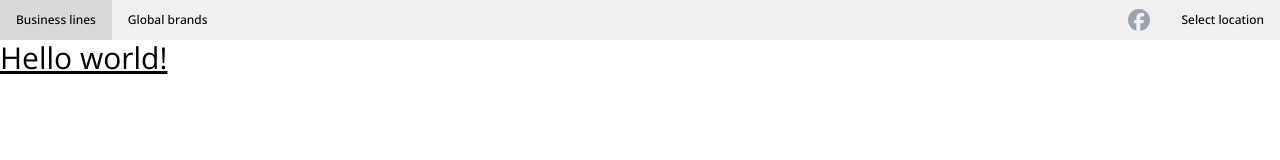
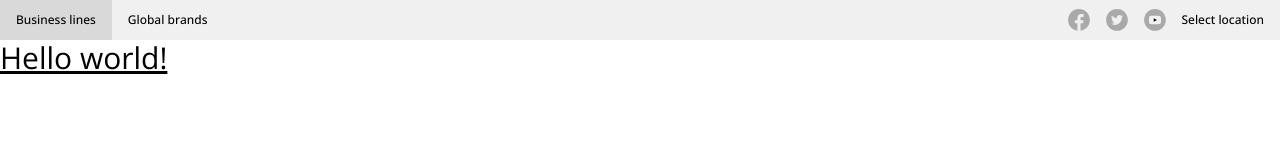
Before and after one commit to ElJefe111944/Esso-Clone, a Vue app: page / in a window 1280 px wide. Shown: the top 160 px of the page. Built offline with nearby package versions, Linux system fonts and the light colour scheme.

Commit message:
Social media icons to desktop nav

```diff
--- a/src/components/TopNav.vue
+++ b/src/components/TopNav.vue
@@ -8,9 +8,15 @@
             <!-- social -->
             <div class="flex text-xs">
                 <!-- desktop icons -->
-                <div class="hidden lg:flex items-center">
-                    <a class="pt-3 pb-3 px-4 font-medium hover:bg-hoverGray" href="#">
+                <div class="hidden lg:flex items-center gap-4">
+                    <a href="#">
                         <FacebookIcon />
+                    </a>
+                    <a href="#">
+                        <TwitterIcon />
+                    </a>
+                    <a href="#">
+                        <YoutubeIcon />
                     </a>
                 </div>
                 <!-- mobile icons -->
@@ -31,5 +37,7 @@
 <script setup>
 import TopNavLink from '../ui/slots/TopNavLink.vue';
 import FacebookIcon from '../ui/icons/FacebookIcon.vue';
+import TwitterIcon from '../ui/icons/TwitterIcon.vue';
+import YoutubeIcon from '../ui/icons/YoutubeIcon.vue';
 
 </script>
--- a/src/ui/icons/FacebookIcon.vue
+++ b/src/ui/icons/FacebookIcon.vue
@@ -1,6 +1,15 @@
 <template>
-    <svg xmlns="http://www.w3.org/2000/svg" class="fill-gray-400" viewBox="0 0 512 512" height="22" width="22">
-        <path
-            d="M512 256C512 114.6 397.4 0 256 0S0 114.6 0 256C0 376 82.7 476.8 194.2 504.5V334.2H141.4V256h52.8V222.3c0-87.1 39.4-127.5 125-127.5c16.2 0 44.2 3.2 55.7 6.4V172c-6-.6-16.5-1-29.6-1c-42 0-58.2 15.9-58.2 57.2V256h83.6l-14.4 78.2H287V510.1C413.8 494.8 512 386.9 512 256h0z" />
+    <svg class="fill-primaryGrayIcons" xmlns="http://www.w3.org/2000/svg" xmlns:xlink="http://www.w3.org/1999/xlink" version="1.1" width="22"
+        height="22" viewBox="0 0 256 256" xml:space="preserve">
+
+        <defs>
+        </defs>
+        <g style="stroke: none; stroke-width: 0; stroke-dasharray: none; stroke-linecap: butt; stroke-linejoin: miter; stroke-miterlimit: 10; fill: none; fill-rule: nonzero; opacity: 1;"
+            transform="translate(1.4065934065934016 1.4065934065934016) scale(2.81 2.81)">
+            <path
+                d="M 45 -0.228 c -24.853 0 -45 20.25 -45 45.229 c 0 22.806 16.797 41.66 38.633 44.77 V 58.779 h -10.64 V 46.328 h 10.64 v -9.182 c 0 -10.656 6.441 -16.458 15.849 -16.458 c 4.506 0 8.38 0.339 9.508 0.491 v 11.136 l -6.525 0.003 c -5.116 0 -6.107 2.457 -6.107 6.061 v 7.949 h 12.202 l -1.589 12.451 H 51.359 v 30.993 C 73.199 86.666 90 67.81 90 45.001 C 90 20.022 69.853 -0.228 45 -0.228 z"
+                style="stroke: none; stroke-width: 1; stroke-dasharray: none; stroke-linecap: butt; stroke-linejoin: miter; stroke-miterlimit: 10; fill: rgb(169,169,169); fill-rule: nonzero; opacity: 1;"
+                transform=" matrix(1 0 0 1 0 0) " stroke-linecap="round" />
+        </g>
     </svg>
 </template>
--- /dev/null
+++ b/src/ui/icons/TwitterIcon.vue
@@ -0,0 +1,15 @@
+<template>
+    <svg xmlns="http://www.w3.org/2000/svg" xmlns:xlink="http://www.w3.org/1999/xlink" version="1.1" width="22"
+        height="22" viewBox="0 0 256 256" xml:space="preserve">
+
+        <defs>
+        </defs>
+        <g style="stroke: none; stroke-width: 0; stroke-dasharray: none; stroke-linecap: butt; stroke-linejoin: miter; stroke-miterlimit: 10; fill: none; fill-rule: nonzero; opacity: 1;"
+            transform="translate(1.4065934065934016 1.4065934065934016) scale(2.81 2.81)">
+            <path
+                d="M 45 0 C 20.147 0 0 20.147 0 45 c 0 24.853 20.147 45 45 45 c 24.853 0 45 -20.147 45 -45 C 90 20.147 69.853 0 45 0 z M 64.882 34.804 c 0.02 0.44 0.029 0.882 0.029 1.326 c 0 13.555 -10.318 29.187 -29.187 29.187 c -5.794 0 -11.185 -1.698 -15.725 -4.608 c 0.803 0.095 1.619 0.142 2.447 0.142 c 4.806 0 9.229 -1.64 12.741 -4.391 c -4.49 -0.084 -8.277 -3.049 -9.583 -7.125 c 0.625 0.12 1.268 0.185 1.928 0.185 c 0.936 0 1.843 -0.126 2.704 -0.361 c -4.693 -0.941 -8.23 -5.088 -8.23 -10.057 c 0 -0.045 0 -0.088 0.002 -0.131 c 1.383 0.769 2.964 1.231 4.646 1.283 c -2.754 -1.838 -4.565 -4.98 -4.565 -8.539 c 0 -1.879 0.507 -3.64 1.389 -5.156 c 5.059 6.207 12.619 10.289 21.144 10.718 c -0.176 -0.751 -0.266 -1.534 -0.266 -2.339 c 0 -5.663 4.594 -10.258 10.26 -10.258 c 2.95 0 5.616 1.247 7.488 3.241 c 2.337 -0.46 4.531 -1.315 6.514 -2.49 c -0.767 2.395 -2.393 4.405 -4.511 5.675 c 2.075 -0.248 4.053 -0.798 5.891 -1.615 C 68.626 31.55 66.885 33.357 64.882 34.804 z"
+                style="stroke: none; stroke-width: 1; stroke-dasharray: none; stroke-linecap: butt; stroke-linejoin: miter; stroke-miterlimit: 10; fill: rgb(169,169,169); fill-rule: nonzero; opacity: 1;"
+                transform=" matrix(1 0 0 1 0 0) " stroke-linecap="round" />
+        </g>
+    </svg>
+</template>
--- /dev/null
+++ b/src/ui/icons/YoutubeIcon.vue
@@ -0,0 +1,18 @@
+<template>
+    <svg class="flex" xmlns="http://www.w3.org/2000/svg" xmlns:xlink="http://www.w3.org/1999/xlink" version="1.1" width="22"
+        height="22" viewBox="0 0 256 256" xml:space="preserve">
+
+        <defs>
+        </defs>
+        <g style="stroke: none; stroke-width: 0; stroke-dasharray: none; stroke-linecap: butt; stroke-linejoin: miter; stroke-miterlimit: 10; fill: none; fill-rule: nonzero; opacity: 1;"
+            transform="translate(1.4065934065934016 1.4065934065934016) scale(2.81 2.81)">
+            <polygon points="40,52.5 52.99,45 40,37.5 "
+                style="stroke: none; stroke-width: 1; stroke-dasharray: none; stroke-linecap: butt; stroke-linejoin: miter; stroke-miterlimit: 10; fill: rgb(0,0,0); fill-rule: nonzero; opacity: 1;"
+                transform="  matrix(1 0 0 1 0 0) " />
+            <path
+                d="M 45 0 C 20.147 0 0 20.147 0 45 c 0 24.853 20.147 45 45 45 c 24.853 0 45 -20.147 45 -45 C 90 20.147 69.853 0 45 0 z M 68.955 57.035 c -0.575 2.151 -2.269 3.845 -4.421 4.42 C 60.635 62.5 45 62.5 45 62.5 s -15.635 0 -19.535 -1.045 c -2.151 -0.575 -3.846 -2.269 -4.421 -4.42 C 20 53.135 20 45 20 45 s 0 -8.135 1.045 -12.035 c 0.575 -2.151 2.269 -3.846 4.421 -4.421 C 29.365 27.5 45 27.5 45 27.5 s 15.635 0 19.535 1.045 c 2.151 0.575 3.846 2.269 4.421 4.421 C 70 36.865 70 45 70 45 S 70 53.135 68.955 57.035 z"
+                style="stroke: none; stroke-width: 1; stroke-dasharray: none; stroke-linecap: butt; stroke-linejoin: miter; stroke-miterlimit: 10; fill: rgb(169,169,169); fill-rule: nonzero; opacity: 1;"
+                transform=" matrix(1 0 0 1 0 0) " stroke-linecap="round" />
+        </g>
+    </svg>
+</template>
--- a/tailwind.config.js
+++ b/tailwind.config.js
@@ -17,6 +17,7 @@ export default {
       },
       colors: {
         primaryBlack: "#2b2626",
+        primaryGrayIcons: '#454545'
       }
     },
   },
```
